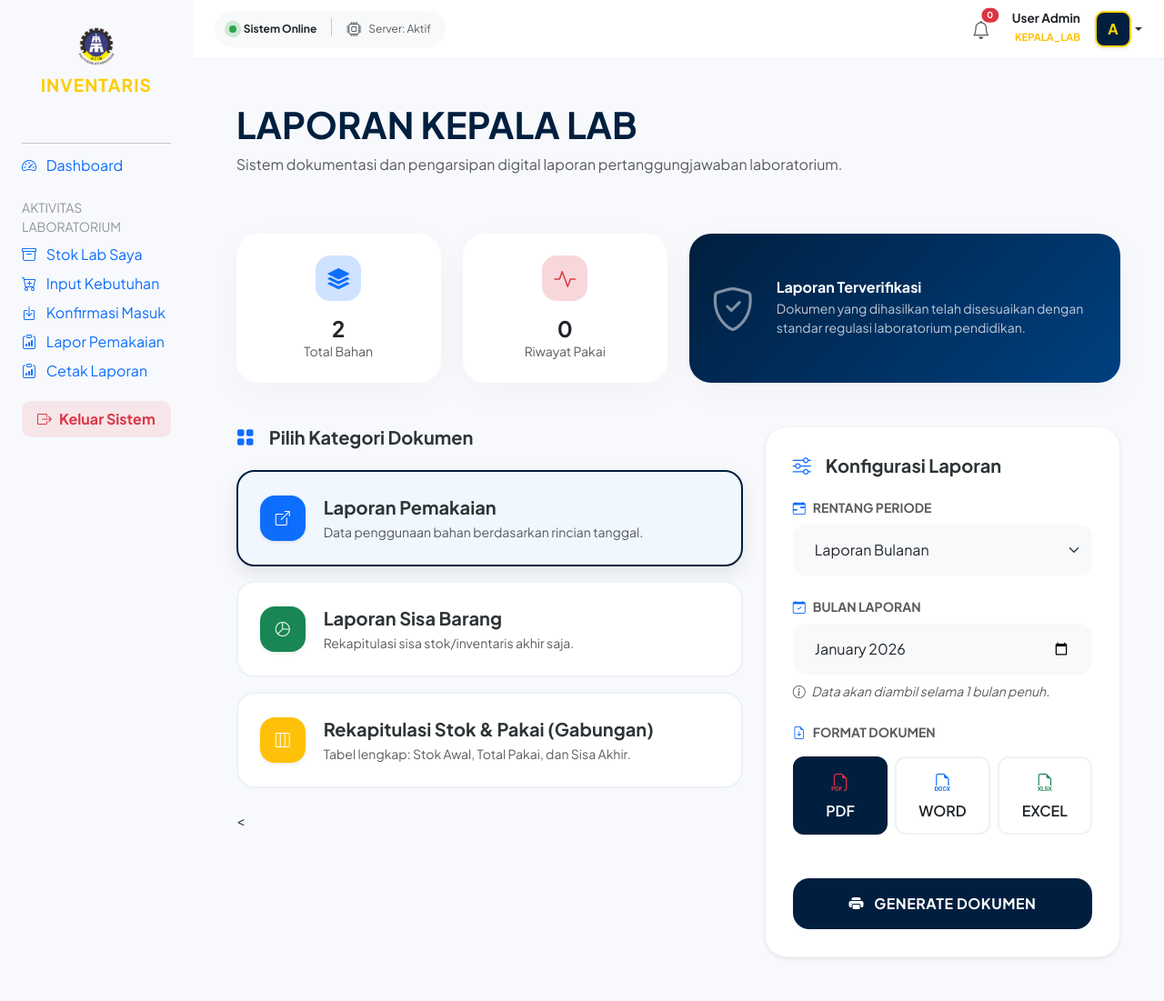
After one commit to Kharell/inventaris-kampus-ati-mksr, a PHP site: page /inventaris-kampus/views/kepala-lab/lab/laporan.php in a window 1280 px wide. The commit adds this page. Shown: the whole page at 91% size. Run offline with PHP 8.4, Linux system fonts and the light colour scheme; the visitor is signed in with stand-in values (Sample User, id 1); data comes from the database, SQL or seed files in the repository; some libraries are stand-ins or nearby versions.

Commit message:
-autentifikasi Fitur Login -Laporan -Pemakaian Kepala Lab

```diff
--- a/includes/sidebar.php
+++ b/includes/sidebar.php
@@ -72,12 +72,17 @@ $role = isset($_SESSION['role']) ? $_SESSION['role'] : '';
                     <i class="bi bi-clipboard-data me-2"></i> Lapor Pemakaian
                 </a>
             </li>
+            <li class="nav-item">
+                <a class="nav-link py-1" href="<?= $base_url; ?>../views/kepala-lab/lab/laporan.php">
+                    <i class="bi bi-clipboard-data me-2"></i> Cetak Laporan
+                </a>
+            </li>
 
         <?php endif; ?>
 
-        <div class="nav-label mt-3 mb-1 px-3">Analitik</div>
+        <!-- <div class="nav-label mt-3 mb-1 px-3">Analitik</div>
         <li class="nav-item"><a class="nav-link py-1" href="<?= $base_url; ?>../modules/laporan/index.php"><i class="bi bi-file-earmark-bar-graph me-2"></i> Laporan Pusat</a></li>
-    </ul>
+    </ul> -->
 
     <div class="logout-box mt-auto p-3 border-top border-white border-opacity-10">
         <a class="nav-link py-2 text-danger fw-bold d-flex align-items-center justify-content-center"
--- a/modules/distribusi/index.php
+++ b/modules/distribusi/index.php
@@ -236,6 +236,7 @@ $list_barang = mysqli_query($conn, "SELECT id_praktek, nama_bahan, kode_bahan, s
     </div>
 </div>
 
+
 <div class="modal fade" id="distModal" tabindex="-1">
     <div class="modal-dialog modal-dialog-centered">
         <form action="../proses/tambah.php" method="POST" class="modal-content border-0 rounded-4 overflow-hidden">
@@ -292,6 +293,8 @@ $list_barang = mysqli_query($conn, "SELECT id_praktek, nama_bahan, kode_bahan, s
             </div>
         </form>
     </div>
+
+
 </div> <div class="modal fade" id="editDistModal" tabindex="-1">
     <div class="modal-dialog modal-dialog-centered">
         <form action="../proses/edit.php" method="POST" class="modal-content border-0 rounded-4">
--- /dev/null
+++ b/views/kepala-lab/lab/laporan.php
@@ -0,0 +1,283 @@
+<?php
+session_start();
+include "../../../config/database.php";
+
+// --- SECURITY & SESSION CHECK ---
+if (!isset($_SESSION['role']) || $_SESSION['role'] !== 'kepala_lab') {
+    header("Location: ../../../login.php");
+    exit;
+}
+$id_lab_user = $_SESSION['id_lab'] ?? '';
+
+// Ambil statistik ringkasan
+$count_pakai = mysqli_fetch_assoc(mysqli_query($conn, "SELECT COUNT(*) as total FROM pemakaian_lab WHERE id_lab = '$id_lab_user'"))['total'];
+$count_stok = mysqli_fetch_assoc(mysqli_query($conn, "SELECT COUNT(*) as total FROM distribusi_lab WHERE id_lab = '$id_lab_user' AND status = 'diterima'"))['total'];
+?>
+
+<!DOCTYPE html>
+<html lang="id">
+<head>
+    <meta charset="UTF-8">
+    <title>Laporan Kepala Lab | Inventory Lab</title>
+    <link href="https://cdn.jsdelivr.net/npm/bootstrap@5.3.0/dist/css/bootstrap.min.css" rel="stylesheet">
+    <link rel="stylesheet" href="https://cdn.jsdelivr.net/npm/bootstrap-icons@1.11.1/font/bootstrap-icons.css">
+    <link href="https://fonts.googleapis.com/css2?family=Plus+Jakarta+Sans:wght@400;600;700&display=swap" rel="stylesheet">
+    <style>
+        :root {
+            --navy: #001f3f;
+            --bg: #f8f9fc;
+            --glass: rgba(255, 255, 255, 0.9);
+            --accent: #4e73df;
+        }
+        body {
+            background-color: var(--bg);
+            font-family: 'Plus Jakarta Sans', sans-serif;
+            color: #2d3436;
+        }
+
+        .card {
+            border: none;
+            border-radius: 24px;
+            box-shadow: 0 10px 40px rgba(0,0,0,0.03);
+            transition: all 0.3s ease;
+        }
+        .card:hover { transform: translateY(-5px); }
+
+        .icon-shape {
+            width: 50px;
+            height: 50px;
+            display: flex;
+            align-items: center;
+            justify-content: center;
+            border-radius: 16px;
+        }
+
+        .report-selector { display: none; }
+        .report-card {
+            cursor: pointer;
+            border: 2px solid #edf2f7;
+            border-radius: 20px;
+            padding: 24px;
+            display: flex;
+            align-items: center;
+            gap: 20px;
+            transition: 0.2s;
+            background: white;
+        }
+        .report-selector:checked + .report-card {
+            border-color: var(--navy);
+            background: #f0f7ff;
+            box-shadow: 0 8px 20px rgba(0,31,63,0.1);
+        }
+
+        .config-box {
+            background: white;
+            padding: 30px;
+            border-radius: 24px;
+            border: 1px solid rgba(0,0,0,0.05);
+        }
+
+        .btn-generate {
+            background: var(--navy);
+            color: white;
+            border: none;
+            border-radius: 18px;
+            padding: 16px;
+            font-weight: 700;
+            letter-spacing: 0.5px;
+            transition: 0.3s;
+        }
+        .btn-generate:hover {
+            background: #003366;
+            box-shadow: 0 12px 24px rgba(0,31,63,0.2);
+            transform: scale(1.02);
+            color: white;
+        }
+
+        .format-pill {
+            border-radius: 12px;
+            font-weight: 600;
+            padding: 12px 10px;
+            border: 2px solid #edf2f7;
+            transition: 0.2s;
+            display: flex;
+            flex-direction: column;
+            align-items: center;
+            gap: 5px;
+            cursor: pointer;
+        }
+        .format-pill i { font-size: 1.2rem; }
+        .btn-check:checked + .format-pill {
+            background-color: var(--navy) !important;
+            border-color: var(--navy) !important;
+            color: white !important;
+        }
+    </style>
+</head>
+<body>
+
+<div class="d-flex">
+    <?php include "../../../includes/sidebar.php"; ?>
+
+    <div class="flex-grow-1" style="min-height: 100vh;">
+        <?php include "../../../includes/header.php"; ?>
+
+        <main class="p-4 p-lg-5">
+            <div class="d-flex flex-column mb-5">
+                <h1 class="fw-bold" style="color: var(--navy);">LAPORAN KEPALA LAB</h1>
+                <p class="text-muted">Sistem dokumentasi dan pengarsipan digital laporan pertanggungjawaban laboratorium.</p>
+            </div>
+
+            <div class="row g-4 mb-5">
+                <div class="col-md-3">
+                    <div class="card p-4 text-center">
+                        <div class="icon-shape bg-primary-subtle text-primary mx-auto mb-3">
+                            <i class="bi bi-stack fs-4"></i>
+                        </div>
+                        <h4 class="fw-bold mb-0"><?= $count_stok ?></h4>
+                        <small class="text-muted">Total Bahan</small>
+                    </div>
+                </div>
+                <div class="col-md-3">
+                    <div class="card p-4 text-center">
+                        <div class="icon-shape bg-danger-subtle text-danger mx-auto mb-3">
+                            <i class="bi bi-activity fs-4"></i>
+                        </div>
+                        <h4 class="fw-bold mb-0"><?= $count_pakai ?></h4>
+                        <small class="text-muted">Riwayat Pakai</small>
+                    </div>
+                </div>
+                <div class="col-md-6">
+                    <div class="card p-4 bg-navy text-white h-100 d-flex flex-row align-items-center" style="background: linear-gradient(135deg, #001f3f 0%, #004080 100%);">
+                        <div class="me-4">
+                            <i class="bi bi-shield-check" style="font-size: 3rem; opacity: 0.5;"></i>
+                        </div>
+                        <div>
+                            <h6 class="fw-bold mb-1">Laporan Terverifikasi</h6>
+                            <p class="small mb-0 opacity-75">Dokumen yang dihasilkan telah disesuaikan dengan standar regulasi laboratorium pendidikan.</p>
+                        </div>
+                    </div>
+                </div>
+            </div>
+
+            <form action="export.php" method="GET" target="_blank">
+    <div class="row g-4">
+        <div class="col-lg-7">
+            <h5 class="fw-bold mb-4 d-flex align-items-center">
+                <i class="bi bi-grid-fill me-3 text-primary"></i> Pilih Kategori Dokumen
+            </h5>
+
+            <input type="radio" class="report-selector" name="tipe_data" id="type1" value="pemakaian" checked>
+            <label class="report-card w-100 mb-3" for="type1">
+                <div class="icon-shape bg-primary text-white shadow-sm"><i class="bi bi-box-arrow-up-right"></i></div>
+                <div>
+                    <span class="d-block fw-bold fs-5">Laporan Pemakaian</span>
+                    <span class="small text-muted">Data penggunaan bahan berdasarkan rincian tanggal.</span>
+                </div>
+            </label>
+
+            <input type="radio" class="report-selector" name="tipe_data" id="type2" value="sisa">
+            <label class="report-card w-100 mb-3" for="type2">
+                <div class="icon-shape bg-success text-white shadow-sm"><i class="bi bi-pie-chart"></i></div>
+                <div>
+                    <span class="d-block fw-bold fs-5">Laporan Sisa Barang</span>
+                    <span class="small text-muted">Rekapitulasi sisa stok/inventaris akhir saja.</span>
+                </div>
+            </label>
+
+            <input type="radio" class="report-selector" name="tipe_data" id="type3" value="gabungan">
+            <label class="report-card w-100 mb-4" for="type3">
+                <div class="icon-shape bg-warning text-white shadow-sm"><i class="bi bi-layout-three-columns"></i></div>
+                <div>
+                    <span class="d-block fw-bold fs-5">Rekapitulasi Stok & Pakai (Gabungan)</span>
+                    <span class="small text-muted">Tabel lengkap: Stok Awal, Total Pakai, dan Sisa Akhir.</span>
+                </div>
+            </label>
+
+            <
+        </div>
+
+        <div class="col-lg-5">
+            <div class="config-box shadow-sm h-100">
+                <h5 class="fw-bold mb-4 d-flex align-items-center">
+                    <i class="bi bi-sliders me-3 text-primary"></i> Konfigurasi Laporan
+                </h5>
+
+                <div class="mb-4">
+                    <label class="small fw-bold text-muted mb-2 text-uppercase d-flex align-items-center">
+                        <i class="bi bi-calendar-range me-2 text-primary"></i> Rentang Periode
+                    </label>
+                    <select name="periode" class="form-select border-0 bg-light py-3 px-4" id="selectPeriode" onchange="updateWaktuLabel()" style="border-radius: 14px;">
+                        <option value="bulan">Laporan Bulanan</option>
+                        <option value="triwulan">Laporan Triwulan</option>
+                        <option value="semester">Laporan Semester</option>
+                    </select>
+                </div>
+
+                <div class="mb-4">
+                    <label class="small fw-bold text-muted mb-2 text-uppercase d-flex align-items-center" id="labelWaktu">
+                        <i class="bi bi-calendar-check me-2 text-primary"></i> Bulan Laporan
+                    </label>
+                    <input type="month" name="waktu" class="form-control border-0 bg-light py-3 px-4" value="<?= date('Y-m') ?>" style="border-radius: 14px;" required>
+                    <div id="hintWaktu" class="mt-2 small text-muted fst-italic">Laporan mencakup data 1 bulan penuh.</div>
+                </div>
+
+                <div class="mb-5">
+                    <label class="small fw-bold text-muted mb-3 text-uppercase d-flex align-items-center">
+                        <i class="bi bi-file-earmark-arrow-down me-2 text-primary"></i> Format Dokumen
+                    </label>
+                    <div class="row g-2">
+                        <div class="col-4">
+                            <input type="radio" class="btn-check" name="format" id="f_pdf" value="pdf" checked>
+                            <label class="btn btn-outline-light text-dark w-100 format-pill" for="f_pdf">
+                                <i class="bi bi-filetype-pdf text-danger"></i> PDF
+                            </label>
+                        </div>
+                        <div class="col-4">
+                            <input type="radio" class="btn-check" name="format" id="f_word" value="word">
+                            <label class="btn btn-outline-light text-dark w-100 format-pill" for="f_word">
+                                <i class="bi bi-filetype-docx text-primary"></i> WORD
+                            </label>
+                        </div>
+                        <div class="col-4">
+                            <input type="radio" class="btn-check" name="format" id="f_excel" value="excel">
+                            <label class="btn btn-outline-light text-dark w-100 format-pill" for="f_excel">
+                                <i class="bi bi-filetype-xlsx text-success"></i> EXCEL
+                            </label>
+                        </div>
+                    </div>
+                </div>
+
+                <button type="submit" class="btn btn-generate w-100 py-3">
+                    <i class="bi bi-printer-fill me-2"></i> GENERATE DOKUMEN
+                </button>
+            </div>
+        </div>
+    </div>
+</form>
+        </main>
+    </div>
+</div>
+
+<script>
+function updateWaktuLabel() {
+    const periode = document.getElementById('selectPeriode').value;
+    const label = document.getElementById('labelWaktu');
+    const hint = document.getElementById('hintWaktu');
+
+    if (periode === 'bulan') {
+        label.innerHTML = '<i class="bi bi-calendar-check me-2 text-primary"></i> Bulan Laporan';
+        hint.innerHTML = '<i class="bi bi-info-circle me-1"></i> Data akan diambil selama 1 bulan penuh.';
+    } else if (periode === 'triwulan') {
+        label.innerHTML = '<i class="bi bi-calendar-plus me-2 text-primary"></i> Mulai Dari Bulan (Awal Triwulan)';
+        hint.innerHTML = '<i class="bi bi-info-circle me-1"></i> Data akan diambil selama 3 bulan kedepan.';
+    } else if (periode === 'semester') {
+        label.innerHTML = '<i class="bi bi-calendar-plus me-2 text-primary"></i> Mulai Dari Bulan (Awal Semester)';
+        hint.innerHTML = '<i class="bi bi-info-circle me-1"></i> Data akan diambil selama 6 bulan kedepan.';
+    }
+}
+document.addEventListener('DOMContentLoaded', updateWaktuLabel);
+</script>
+
+</body>
+</html>
```
Also changed, not shown: daftarAdmin.php (+21 -0 lines), modules/distribusi/get_history.php (+27 -6 lines), views/kepala-lab/lab/export.php (added, +165 -0 lines), views/kepala-lab/lab/pemakaian.php (+41 -33 lines), views/kepala-lab/lab/stok.php (+112 -41 lines).
